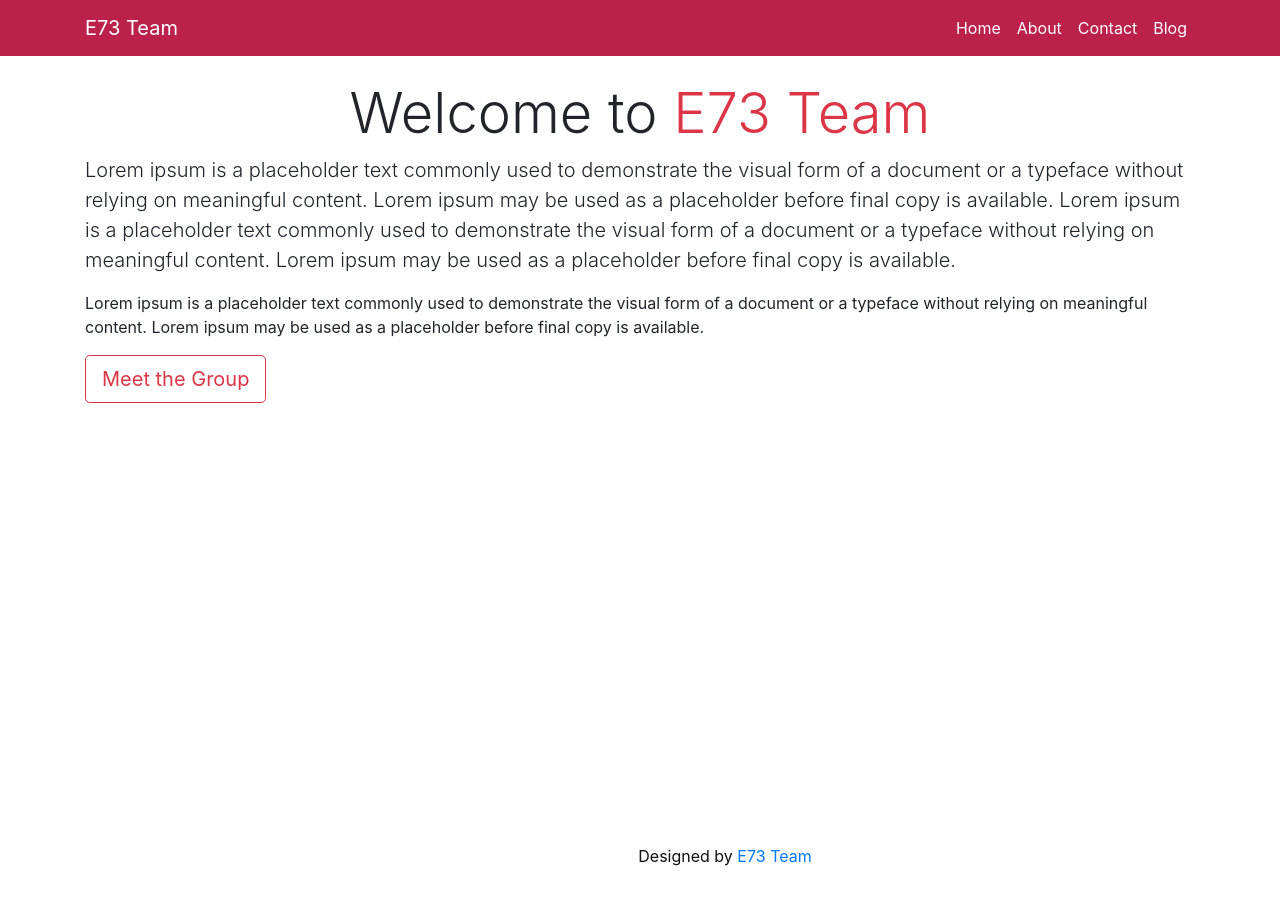
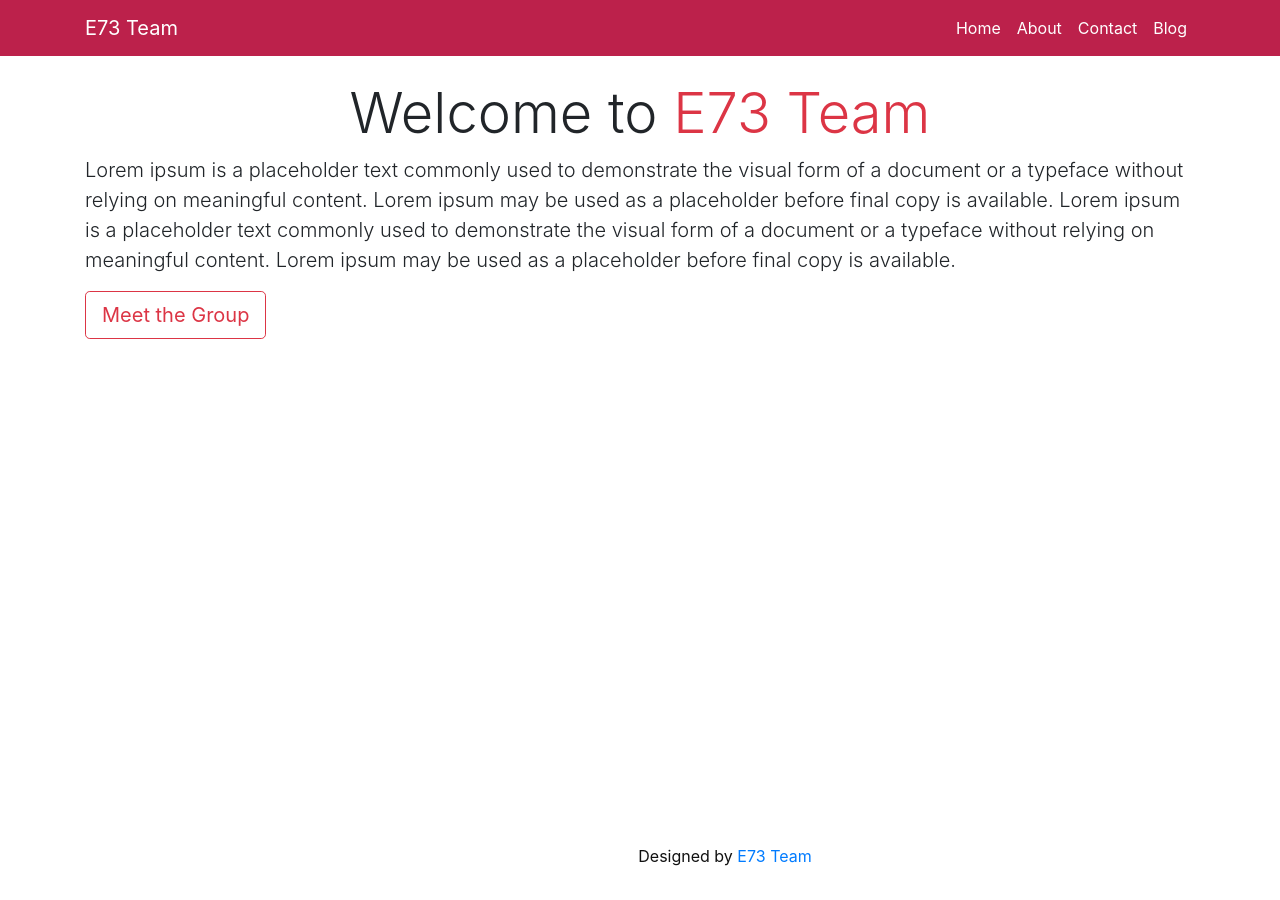
Before and after one commit to hasnattanvir/diue73.github.io, a Jekyll site: the page built from index.html, in a window 1280 px wide. Built offline with Jekyll 4.4.1, drawn with Linux system fonts in a browser that asks for light colours.

Commit message:
Update index.html

```diff
--- a/index.html
+++ b/index.html
@@ -5,9 +5,9 @@ menuItem: false
 order: 1
 ---
 <!-- {% include slider.html %} -->
-    <div class="row" style="margin-bottom: 120px !important">
-        <div class="col-md-12">
-                <h1 class="display-4 text-center">Welcome to <span class="text-danger">{{site.title}}</span></h1>
+<div class="row" style="margin-bottom: 120px !important">
+   <div class="col-md-12">
+        <h1 class="display-4 text-center">Welcome to <span class="text-danger">{{site.title}}</span></h1>
                 <p class="lead">Lorem ipsum is a placeholder text commonly used to demonstrate the visual form of a
                     document or a typeface without relying on meaningful content. Lorem ipsum may be used as a
                     placeholder before final copy
@@ -15,12 +15,7 @@ order: 1
                     document or a typeface without relying on meaningful content. Lorem ipsum may be used as a
                     placeholder before final copy
                     is available.</p>
-                <!-- <hr class="my-4"> -->
-                <p>Lorem ipsum is a placeholder text commonly used to demonstrate the visual form of a
-                    document or a typeface without relying on meaningful content. Lorem ipsum may be used as a
-                    placeholder before final copy
-                    is available.</p>
                 <a class="btn btn-outline-danger btn-lg" href="#" title="Click for Details" role="button">Meet the
                     Group</a>
-            </div>
+    </div>
 </div>
```
